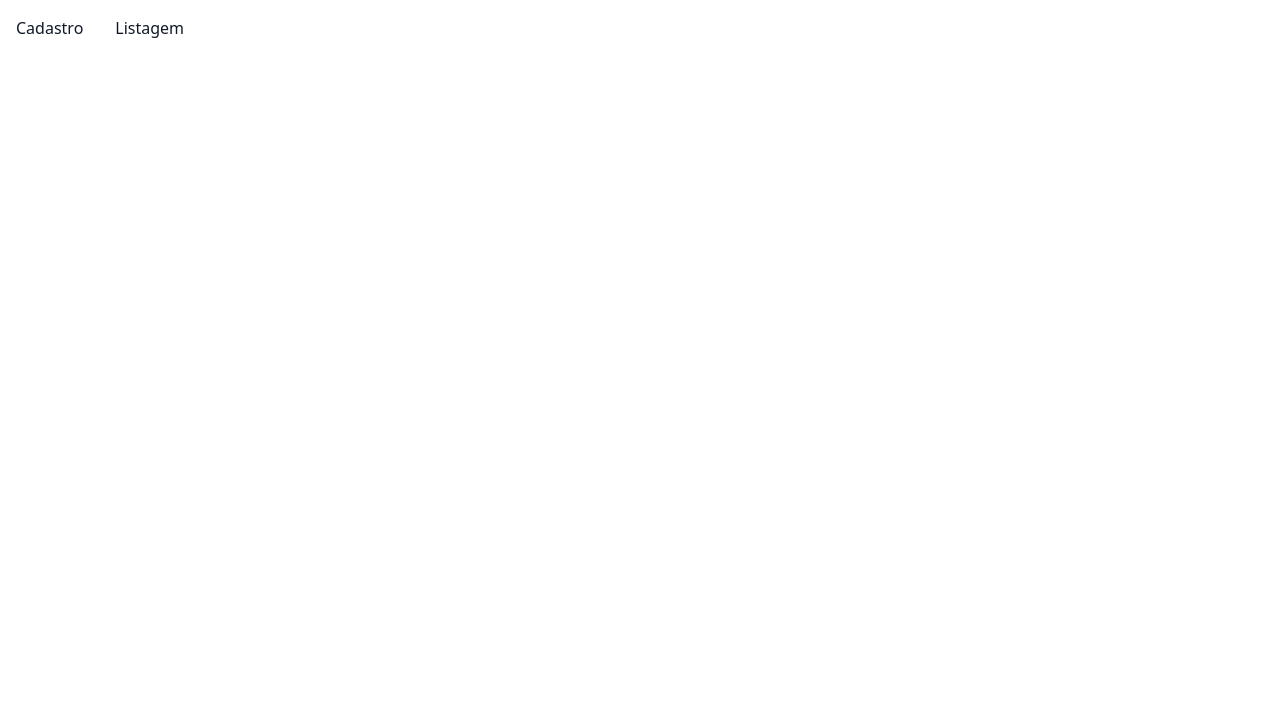
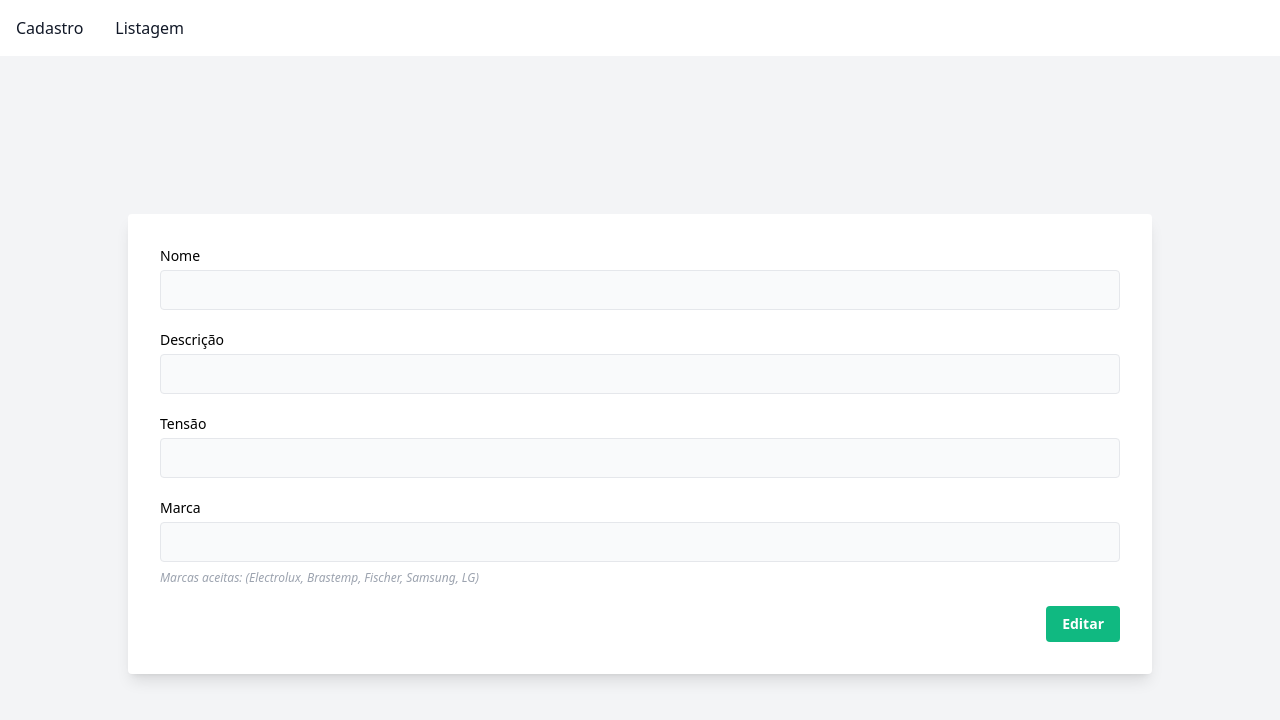
Before and after one commit to Math2121/teste_dev_fullstack, a Vue app in the folder web/: page /editar in a window 1280 px wide. Before the commit this address had no page. Shown: the top 720 px of the page. Built offline with nearby package versions, Linux system fonts and the light colour scheme; what vue-sweetalert2 would draw is missing.

Commit message:
criação de pagina de edição e rota

```diff
--- a/web/src/router/index.js
+++ b/web/src/router/index.js
@@ -1,6 +1,7 @@
 import { createRouter, createWebHistory } from 'vue-router'
 import CadastroEletro from '../views/CadastroEletro.vue'
 import ListagemEletro from '../views/ListagemEletro.vue'
+import EditarEletro from '../views/EditarEletro.vue'
 const routes = [
   {
     path: '/cadastro',
@@ -12,6 +13,11 @@ const routes = [
     name: 'ListagemEletro',
     component: ListagemEletro
   },
+   {
+    path: '/editar',
+    name: 'EditarEletro',
+    component: EditarEletro
+  },
 ]
 
 const router = createRouter({
--- /dev/null
+++ b/web/src/views/EditarEletro.vue
@@ -0,0 +1,53 @@
+<template>
+    <main class="min-h-screen p-6 bg-gray-100 flex items-center justify-center">
+    <div class="container max-w-screen-lg mx-auto">
+      <div>
+        <div class="bg-white rounded shadow-lg p-4 px-4 md:p-8 mb-6">
+          <div class="grid gap-4 gap-y-2 text-sm grid-cols-1">
+            <div>
+              <div class="grid gap-4 gap-y-5 text-sm grid-cols-1 auto-cols-max">
+                <div>
+                  <label for="nome">Nome</label>
+                  <input type="text" name="nome" id="nome" class="h-10 border mt-1 rounded px-4 w-full bg-gray-50"  />
+                </div>
+
+                <div >
+                  <label for="descricaao">Descrição</label>
+                  <input type="text" name="descricao" id="descricao" class="h-10 border mt-1 rounded px-4 w-full bg-gray-50" />
+                </div>
+
+                <div>
+                  <label for="tensao">Tensão</label>
+                  <input type="text" name="tensao" id="tensao" class="h-10 border mt-1 rounded px-4 w-full bg-gray-50"  />
+                </div>
+
+                <div>
+                  <label for="marca">Marca</label>
+                  <input type="text" name="marca" id="marca" class="h-10 border mt-1 rounded px-4 w-full bg-gray-50"  />
+
+                  <span class="text-gray-400 italic mt-2 block text-xs">Marcas aceitas: (Electrolux, Brastemp, Fischer, Samsung, LG)</span>
+                </div>
+
+
+
+                <div class="text-right">
+                  <div class="inline-flex items-end">
+                    <button class="bg-emerald-500 hover:bg-blue-700 text-white font-bold py-2 px-4 rounded">Editar</button>
+                  </div>
+                </div>
+
+              </div>
+            </div>
+          </div>
+        </div>
+      </div>
+    </div>
+  </main>
+  </template>
+
+  <script>
+  export default {
+    name: "EditarEletro",
+
+  }
+  </script>
```
